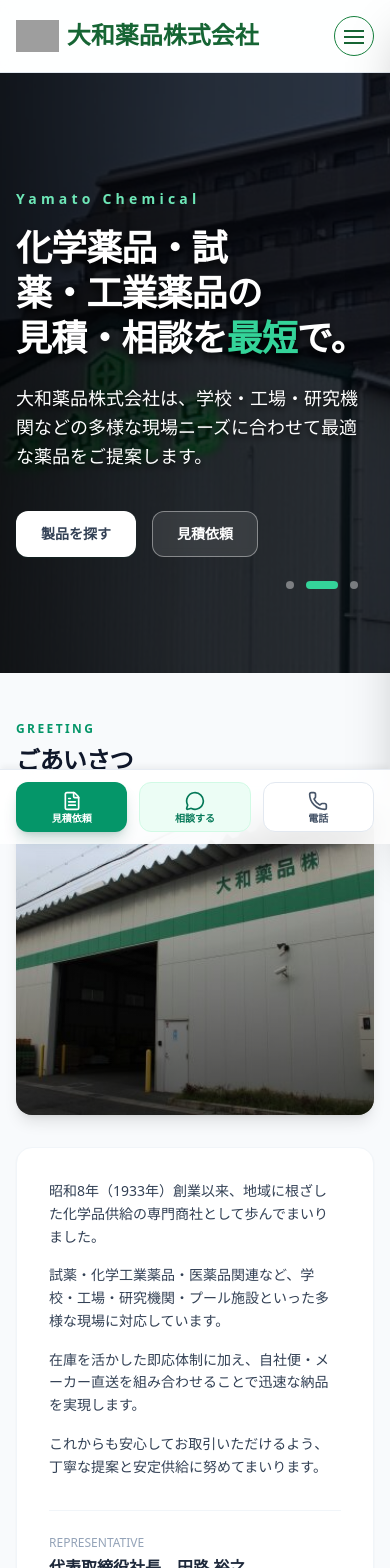
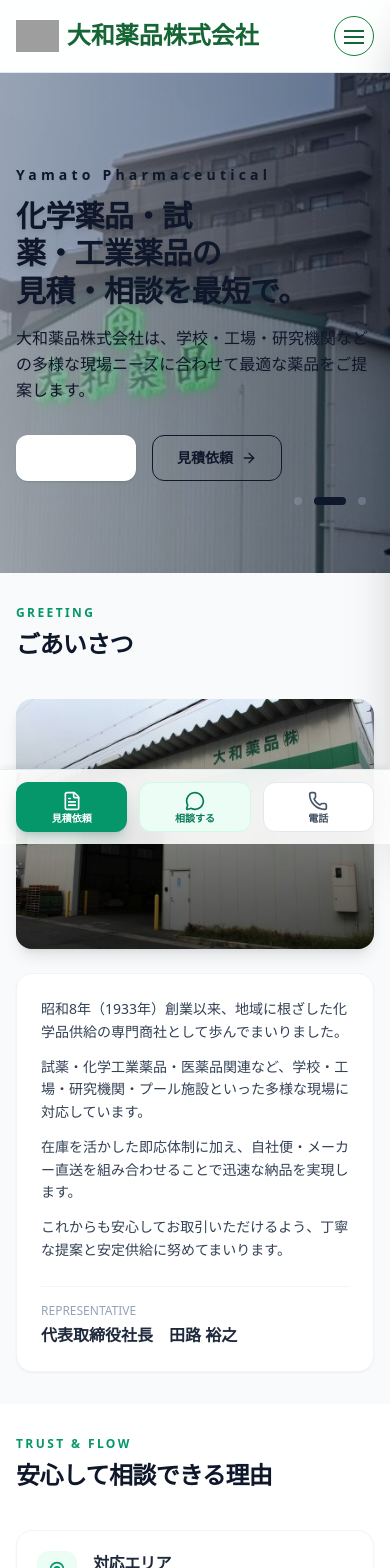
Before and after one commit to musnori/Yamato_HP, a React (Vite) app: page / in a window 390 px wide. Shown: the top 1568 px of the page. Built offline with nearby package versions, Linux system fonts and the light colour scheme; grey boxes are pictures that could not be loaded; a web font is replaced by a local one.

Commit message:
トップページのデザイン修正：余白調整・黒文字化・リンク修正

```diff
--- a/src/Layout.jsx
+++ b/src/Layout.jsx
@@ -61,11 +61,12 @@
     document.body.style.overflow = open || searchOpen ? "hidden" : "";
   }, [open, searchOpen]);
 
+  // ▼▼▼ 修正: 「地域活動」を削除しました ▼▼▼
   const nav = [
     { label: "製品", path: "/products" },
     { label: "サービス", path: "/services" },
     { label: "会社", path: "/company" },
-    { label: "地域活動", path: "/community" },
+    // { label: "地域活動", path: "/community" }, // 削除
     { label: "アクセス", path: "/access" },
     { label: "お問い合わせ", path: "/contact" },
   ];
@@ -288,7 +289,7 @@
               <li><Link className="hover:underline" to="/community">地域活動</Link></li>
               <li><Link className="hover:underline" to="/access">アクセス</Link></li>
               <li><Link className="hover:underline" to="/contact">お問い合わせ</Link></li>
-              <li><Link className="hover:underline" to="/president-blog">社長ブログ</Link></li>
+              {/* 社長ブログなどは Community 内に移動しましたが、フッターには残してもOKです */}
             </ul>
           </div>
           <div className="space-y-3">
--- a/src/pages/Community.jsx
+++ b/src/pages/Community.jsx
@@ -12,21 +12,20 @@
   MessageCircle
 } from "lucide-react";
 
-export default function Community() {
+// ▼▼▼ 修正: isEmbedded（埋め込みフラグ）を受け取る ▼▼▼
+export default function Community({ isEmbedded = false }) {
   const items = [
-    // ▼▼▼ 修正: 社長ブログ（はてなブログ）のみ配置 ▼▼▼
     {
       title: "社長ブログ",
       description: "代表メッセージや日々の気づき、業界への想いをブログ形式で発信しています。",
-      to: "https://yamato-chemi-blog.hatenablog.com/", // 指定のURLに変更
+      to: "https://yamato-chemi-blog.hatenablog.com/",
       tag: "BLOG",
       tagColor: "bg-emerald-100 text-emerald-700",
       date: "随時更新",
       bg: "/images/president-blog-bg.png",
       icon: BookOpenText,
-      external: true, // 外部サイトへ飛ぶ設定
+      external: true,
     },
-    // ▲▲▲ 修正ここまで ▲▲▲
     {
       title: "西兵庫化学薬品協同組合",
       description: "地域の化学薬品供給を支える連携ネットワーク。組合の活動内容をご紹介します。",
@@ -52,10 +51,11 @@
   ];
 
   return (
-    <div className="bg-slate-50 min-h-screen">
-      {/* =======================
-          Header Section
-      ======================== */}
+    // 埋め込み時は背景色や最小高さを無効化
+    <div className={isEmbedded ? "" : "bg-slate-50 min-h-screen"}>
+
+      {/* ▼▼▼ 修正: 埋め込み時はヘッダー（Hero）を表示しない ▼▼▼ */}
+      {!isEmbedded && (
         <section className="relative overflow-hidden bg-white border-b border-slate-200">
           <div className="absolute inset-0 bg-[radial-gradient(#e5e7eb_1px,transparent_1px)] [background-size:16px_16px] opacity-30" />
           <div className="relative layout-container py-12 md:py-16 text-center">
@@ -69,6 +69,7 @@
             </p>
           </div>
         </section>
+      )}
 
       {/* =======================
           Main Content
@@ -77,7 +78,8 @@
         eyebrow="ACTIVITY"
         title="活動一覧"
         description="それぞれのカードをクリックすると詳細ページへ移動します。"
-        className="pt-8"
+        // ▼▼▼ 修正: 埋め込み時は上下の余白を調整して詰める ▼▼▼
+        className={isEmbedded ? "py-10 md:py-12" : "pt-8"}
       >
         <div className="grid gap-8 md:grid-cols-3">
           {items.map((item) => {
@@ -147,9 +149,8 @@
         </div>
       </Section>
 
-      {/* =======================
-          Contact CTA
-      ======================== */}
+      {/* ▼▼▼ 修正: 埋め込み時は下部のCTA（お問い合わせエリア）を表示しない ▼▼▼ */}
+      {!isEmbedded && (
         <Section className="pb-20">
           <div className="rounded-3xl bg-gradient-to-br from-emerald-50 to-white border border-emerald-100 p-8 md:p-12 text-center shadow-sm relative overflow-hidden">
             <div className="absolute right-0 top-0 -translate-y-1/2 translate-x-1/3 opacity-5 pointer-events-none">
@@ -179,6 +180,7 @@
             </div>
           </div>
         </Section>
+      )}
     </div>
   );
 }
--- a/src/pages/Home.jsx
+++ b/src/pages/Home.jsx
@@ -3,7 +3,9 @@
 import Card from "../components/Card";
 import PrimaryCTA from "../components/PrimaryCTA";
 import Section from "../components/Section";
-// アイコンのインポート
+import Community from "./Community";
+
+// アイコン
 import {
   MapPin,
   Truck,
@@ -23,7 +25,6 @@
 
   const greetingImage = "/images/souko1.jpg";
 
-  // ✅ Hero 背景スライダー
   const heroImages = ["/morninng.jpg", "/yugata.jpg", "/night.jpg"];
   const [heroIndex, setHeroIndex] = useState(0);
 
@@ -36,11 +37,11 @@
 
   return (
     <div className="bg-slate-50 text-slate-800 font-sans">
+
       {/* =======================
           Hero Section
       ======================== */}
-      <section className="relative overflow-hidden bg-slate-900 text-white h-[600px] flex items-center">
-        {/* 背景スライダー */}
+      <section className="relative overflow-hidden bg-slate-900 text-white h-[500px] flex items-center">
         <div className="absolute inset-0 z-0">
           {heroImages.map((src, i) => (
             <div
@@ -53,48 +54,47 @@
           ))}
         </div>
 
-        {/* ▼▼▼ 修正1: 背景オーバーレイを少し濃く、黒ベースに変更 ▼▼▼ */}
-        {/* 変更前: bg-gradient-to-r from-slate-950/90 via-slate-900/70 to-slate-900/40 */}
-        <div className="absolute inset-0 bg-gradient-to-r from-black/80 via-black/60 to-black/50 z-10" />
+        {/* 背景オーバーレイ：白透明 */}
+        <div className="absolute inset-0 bg-gradient-to-r from-white/40 via-white/20 to-transparent z-10" />
 
-        <div className="relative z-20 layout-container py-16 md:py-24">
-          <p className="text-sm font-semibold tracking-[0.3em] text-emerald-300 mb-4 animate-fade-in-up">
-            Yamato Chemical
+        <div className="relative z-20 layout-container py-12 md:py-16">
+          <p className="text-sm font-semibold tracking-[0.3em] text-slate-900 mb-3 animate-fade-in-up drop-shadow-sm">
+            Yamato Pharmaceutical
           </p>
 
-          {/* ▼▼▼ 修正2: h1により強いドロップシャドウをつける ▼▼▼ */}
-          {/* 変更前: shadow-black drop-shadow-lg */}
-          <h1 className="text-4xl md:text-5xl lg:text-6xl font-extrabold text-balance leading-tight tracking-tight drop-shadow-[0_5px_5px_rgba(0,0,0,0.9)]">
+          <h1 className="text-3xl md:text-5xl lg:text-6xl font-extrabold text-balance leading-tight tracking-tight text-slate-900 drop-shadow-md">
             化学薬品・試薬・工業薬品の<br />
-            見積・相談を<span className="text-emerald-400 drop-shadow-[0_2px_2px_rgba(0,0,0,0.8)]">最短</span>で。
+            見積・相談を<span className="text-slate-900 drop-shadow-sm">最短</span>で。
           </h1>
 
-          {/* ▼▼▼ 修正3: pタグにも強いドロップシャドウをつける ▼▼▼ */}
-          {/* 変更前: text-slate-100 drop-shadow-md */}
-          <p className="mt-6 max-w-2xl text-white text-lg leading-relaxed drop-shadow-[0_3px_3px_rgba(0,0,0,0.9)]">
+          <p className="mt-4 max-w-2xl text-slate-900 text-base md:text-lg leading-relaxed font-medium drop-shadow-sm">
             大和薬品株式会社は、学校・工場・研究機関などの<br className="hidden md:block"/>
             多様な現場ニーズに合わせて最適な薬品をご提案します。
           </p>
 
-          <div className="mt-10 flex flex-wrap gap-4">
+          <div className="mt-8 flex flex-wrap gap-4">
             <PrimaryCTA
               to="/products"
               label="製品を探す"
               variant="secondary"
-              className="bg-emerald-600 border-transparent text-black hover:bg-emerald-700 shadow-lg shadow-emerald-900/20"
+              className="bg-emerald-600 border-transparent text-white hover:bg-emerald-700 shadow-lg shadow-emerald-900/20"
             />
-            <PrimaryCTA to="/contact?subject=見積依頼" label="見積依頼" variant="outlineLight" />
+            <PrimaryCTA
+              to="/contact?subject=見積依頼"
+              label="見積依頼"
+              variant="outline"
+              className="border-slate-900 text-slate-900 hover:bg-slate-900 hover:text-white"
+            />
           </div>
 
-          {/* ドットナビ */}
-          <div className="absolute bottom-8 right-8 md:right-auto md:left-8 flex gap-3">
+          <div className="absolute bottom-6 right-6 md:right-auto md:left-8 flex gap-3">
             {heroImages.map((_, i) => (
               <button
                 key={i}
                 type="button"
                 onClick={() => setHeroIndex(i)}
                 className={`h-2 w-2 rounded-full transition-all duration-300 ${
-                  i === heroIndex ? "bg-emerald-400 w-8" : "bg-white/40 hover:bg-white/70"
+                  i === heroIndex ? "bg-slate-900 w-8" : "bg-slate-400/40 hover:bg-slate-600/70"
                 }`}
                 aria-label={`スライド${i + 1}`}
               />
@@ -102,28 +102,28 @@
           </div>
         </div>
       </section>
-{/* =======================
+
+      {/* =======================
           GREETING
       ======================== */}
-      <Section eyebrow="GREETING" title="ごあいさつ" className="bg-slate-50">
-        <div className="grid gap-8 lg:grid-cols-2 items-center">
-          <div className="order-2 lg:order-1 space-y-6">
-             <div className="bg-white p-8 rounded-2xl shadow-sm border border-slate-100">
-                <div className="space-y-4 text-sm leading-8 text-slate-600 font-medium">
+      <Section eyebrow="GREETING" title="ごあいさつ" className="bg-slate-50 py-8 md:py-12">
+        <div className="grid gap-6 lg:grid-cols-2 items-center">
+          <div className="order-2 lg:order-1 space-y-4">
+             <div className="bg-white p-6 md:p-8 rounded-2xl shadow-sm border border-slate-100">
+                <div className="space-y-3 text-sm leading-7 text-slate-600 font-medium">
                   {greetingText.map((text, i) => (
                     <p key={i}>{text}</p>
                   ))}
                 </div>
-                <div className="mt-8 pt-6 border-t border-slate-100 flex items-center justify-between">
+                <div className="mt-6 pt-4 border-t border-slate-100 flex items-center justify-between">
                   <div>
                     <p className="text-xs text-slate-400 mb-1">REPRESENTATIVE</p>
                     <p className="text-base font-bold text-slate-800">代表取締役社長　田路 裕之</p>
                   </div>
-                  {/* サイン風の装飾などを入れる場所 */}
                 </div>
              </div>
           </div>
-          <div className="order-1 lg:order-2 h-full min-h-[300px]">
+          <div className="order-1 lg:order-2 h-full min-h-[250px] md:min-h-[300px]">
             <div className="relative h-full rounded-2xl overflow-hidden shadow-lg">
               <img
                 src={greetingImage}
@@ -137,18 +137,14 @@
         </div>
       </Section>
 
+      {/* =======================
+          TRUST & FLOW
+      ======================== */}
+      <Section eyebrow="TRUST & FLOW" title="安心して相談できる理由" className="bg-white py-8 md:py-12">
+        <div className="grid gap-8 lg:grid-cols-2 items-start">
 
-
-
-
-      {/* =======================
-          TRUST & FLOW (メイン改修部分)
-      ======================== */}
-      <Section eyebrow="TRUST & FLOW" title="安心して相談できる理由" className="bg-white">
-        <div className="grid gap-12 lg:grid-cols-2 items-start">
-
-          {/* 左側：TRUST（カード＋アイコン） */}
-          <div className="flex flex-col gap-5">
+          {/* 左側：TRUST */}
+          <div className="flex flex-col gap-4">
             {[
               {
                 icon: MapPin,
@@ -168,13 +164,13 @@
             ].map((item, idx) => (
               <div
                 key={idx}
-                className="group relative bg-white rounded-2xl p-6 border border-slate-100 shadow-sm hover:shadow-md transition-all duration-300 flex items-start gap-5"
+                className="group relative bg-white rounded-2xl p-5 border border-slate-100 shadow-sm hover:shadow-md transition-all duration-300 flex items-start gap-4"
               >
-                <div className="shrink-0 flex items-center justify-center w-12 h-12 rounded-xl bg-emerald-50 text-emerald-600 group-hover:bg-emerald-600 group-hover:text-white transition-colors">
-                  <item.icon size={24} strokeWidth={2} />
+                <div className="shrink-0 flex items-center justify-center w-10 h-10 rounded-xl bg-emerald-50 text-emerald-600 group-hover:bg-emerald-600 group-hover:text-white transition-colors">
+                  <item.icon size={20} strokeWidth={2} />
                 </div>
                 <div>
-                  <h3 className="text-lg font-bold text-slate-800 mb-2 flex items-center gap-2">
+                  <h3 className="text-base font-bold text-slate-800 mb-1 flex items-center gap-2">
                     {item.title}
                   </h3>
                   <p className="text-sm text-slate-600 leading-relaxed">
@@ -185,18 +181,16 @@
             ))}
           </div>
 
-          {/* 右側：FLOW（タイムラインデザイン） */}
-          <div className="bg-slate-50 rounded-3xl p-8 border border-slate-100 relative">
+          {/* 右側：FLOW */}
+          <div className="bg-slate-50 rounded-3xl p-6 md:p-8 border border-slate-100 relative">
             <div className="absolute top-0 right-0 bg-emerald-100 text-emerald-800 text-xs font-bold px-3 py-1 rounded-bl-xl rounded-tr-3xl">
               FLOW
             </div>
-            <h3 className="text-xl font-bold text-slate-900 mb-8">取引の流れ</h3>
+            <h3 className="text-lg font-bold text-slate-900 mb-6">取引の流れ</h3>
 
             <div className="relative pl-2">
-              {/* 縦線 */}
               <div className="absolute left-[15px] top-2 bottom-10 w-0.5 bg-slate-200"></div>
-
-              <div className="space-y-8">
+              <div className="space-y-6">
                 {[
                   "用途・製品の相談",
                   "見積・提案",
@@ -204,17 +198,14 @@
                   "納品・アフターサポート",
                 ].map((step, index) => (
                   <div key={step} className="relative flex items-center gap-4">
-                    {/* 番号サークル */}
                     <div className="relative z-10 flex items-center justify-center w-8 h-8 rounded-full bg-white border-2 border-emerald-500 text-emerald-600 font-bold text-sm shadow-sm">
                       {index + 1}
                     </div>
-                    {/* テキスト */}
-                    <div className="text-slate-700 font-medium">
+                    <div className="text-slate-700 font-medium text-sm md:text-base">
                       {step}
                     </div>
-                    {/* 矢印アイコン（装飾） */}
                     {index < 3 && (
-                      <div className="absolute left-[13px] top-10 text-slate-300">
+                      <div className="absolute left-[13px] top-8 text-slate-300">
                         <ArrowRight size={14} className="rotate-90" />
                       </div>
                     )}
@@ -222,61 +213,54 @@
                 ))}
               </div>
             </div>
-
-            {/* ヒントボックス */}
-            <div className="mt-8 bg-emerald-50/80 border border-emerald-100 rounded-xl p-5 flex items-start gap-4">
-              <Lightbulb className="text-emerald-500 shrink-0 mt-1" size={24} />
+            <div className="mt-6 bg-emerald-50/80 border border-emerald-100 rounded-xl p-4 flex items-start gap-3">
+              <Lightbulb className="text-emerald-500 shrink-0 mt-0.5" size={20} />
               <div>
                 <p className="font-bold text-emerald-800 text-sm">用途が不明でもOK</p>
-                <p className="mt-1 text-sm text-emerald-700/80 leading-relaxed">
-                  「何に使うか」だけ教えていただければ、最適な製品をご提案します。品番がわからなくても大丈夫です。
+                <p className="mt-0.5 text-xs md:text-sm text-emerald-700/80 leading-relaxed">
+                  「何に使うか」だけ教えていただければ、最適な製品をご提案します。
                 </p>
               </div>
             </div>
           </div>
-
         </div>
       </Section>
 
       {/* =======================
-          NEEDS (よくある相談)
+          NEEDS
       ======================== */}
-      <Section eyebrow="NEEDS" title="よくあるご相談" className="bg-slate-50">
-        <div className="grid gap-5 md:grid-cols-2 lg:grid-cols-4 items-stretch">
+      <Section eyebrow="NEEDS" title="よくあるご相談" className="bg-slate-50 py-8 md:py-12">
+        <div className="grid gap-4 md:grid-cols-2 lg:grid-cols-4 items-stretch">
           {[
             {
               title: "急ぎで必要",
               desc: "納期や在庫状況を最短で確認します。",
               to: "/contact?subject=急ぎで薬品が必要",
-              type: "link",
             },
             {
               title: "製品選びの相談",
               desc: "用途や現場条件だけでも相談OK。",
               to: "/contact?subject=用途が未定の相談",
-              type: "link",
             },
             {
               title: "安全・取扱いの相談",
               desc: "法令や保管方法も含めてご案内します。",
               to: "/contact?subject=安全・取扱いの相談",
-              type: "link",
             },
             {
               title: "回収・処分",
               desc: "不要な薬品の回収・処分の相談に対応。",
               to: "/services",
-              type: "link",
             },
           ].map((item) => (
             <Link key={item.title} to={item.to} className="h-full group">
-              <Card className="p-6 h-full flex flex-col border-none shadow-sm hover:shadow-lg hover:-translate-y-1 transition-all duration-300">
-                <div className="flex items-center justify-between mb-4">
+              <Card className="p-5 h-full flex flex-col border-none shadow-sm hover:shadow-lg hover:-translate-y-1 transition-all duration-300">
+                <div className="flex items-center justify-between mb-3">
                   <CheckCircle2 size={20} className="text-emerald-500/50 group-hover:text-emerald-500 transition-colors" />
                 </div>
-                <h3 className="text-lg font-bold text-slate-800">{item.title}</h3>
-                <p className="mt-2 text-sm text-slate-500 group-hover:text-slate-600 transition-colors">{item.desc}</p>
-                <div className="mt-auto pt-4 text-xs font-bold text-emerald-600 flex items-center gap-1 group-hover:gap-2 transition-all">
+                <h3 className="text-base font-bold text-slate-800">{item.title}</h3>
+                <p className="mt-1 text-sm text-slate-500 group-hover:text-slate-600 transition-colors leading-snug">{item.desc}</p>
+                <div className="mt-auto pt-3 text-xs font-bold text-emerald-600 flex items-center gap-1 group-hover:gap-2 transition-all">
                   相談する <ArrowRight size={14} />
                 </div>
               </Card>
@@ -291,8 +275,8 @@
       <Section
         eyebrow="PRODUCT CATEGORY"
         title="取扱カテゴリ"
-        className="bg-white"
-        actions={<PrimaryCTA to="/products" label="すべての製品を見る" variant="outline" />}
+        className="bg-white py-8 md:py-12"
+        actions={<PrimaryCTA to="/products" label="すべての製品を見る" variant="outline" size="sm" />}
       >
         <div className="grid gap-4 md:grid-cols-2 lg:grid-cols-4">
           {[
@@ -302,41 +286,45 @@
             { title: "クリーニング関係", desc: "洗浄・除菌・漂白用途", to: "/products?cat=cleaning" },
           ].map((c) => (
             <Link key={c.title} to={c.to} className="group">
-              <div className="h-full bg-slate-50 rounded-xl p-6 hover:bg-emerald-50 hover:shadow-md transition-all duration-300 border border-slate-100 hover:border-emerald-100">
-                <h3 className="text-lg font-bold text-slate-800 group-hover:text-emerald-900 transition-colors">{c.title}</h3>
-                <p className="mt-2 text-sm text-slate-500 group-hover:text-emerald-700/80 transition-colors">{c.desc}</p>
+              <div className="h-full bg-slate-50 rounded-xl p-5 hover:bg-emerald-50 hover:shadow-md transition-all duration-300 border border-slate-100 hover:border-emerald-100">
+                <h3 className="text-base font-bold text-slate-800 group-hover:text-emerald-900 transition-colors">{c.title}</h3>
+                <p className="mt-1 text-xs md:text-sm text-slate-500 group-hover:text-emerald-700/80 transition-colors">{c.desc}</p>
               </div>
             </Link>
           ))}
         </div>
       </Section>
 
-
+      {/* =======================
+          COMMUNITY (地域活動)
+      ======================== */}
+      <div className="border-t border-slate-100">
+        <Community isEmbedded={true} />
+      </div>
 
       {/* =======================
-          NEWS (リストデザイン改修)
+          NEWS (お知らせ)
       ======================== */}
       <Section
         eyebrow="NEWS"
         title="お知らせ"
-        className="bg-white"
-        actions={<PrimaryCTA to="/news" label="一覧を見る" variant="outline" />}
+        className="bg-white pt-0 md:pt-0 pb-12 md:pb-16"
+        actions={<PrimaryCTA to="/news" label="一覧を見る" variant="outline" size="sm" />}
       >
         <div className="bg-slate-50 rounded-2xl border border-slate-100 overflow-hidden">
-          {/* ダミーデータでの表示例 */}
           {[
              { date: "2025.12.30", cat: "お知らせ", title: "Webサイトをリニューアルいたしました。" },
              { date: "2025.12.15", cat: "営業日", title: "年末年始の営業についてのお知らせ" },
              { date: "2025.11.20", cat: "製品情報", title: "水処理用凝集剤の新規在庫が入荷しました" },
           ].map((news, i) => (
-            <Link key={i} to="/news" className="flex flex-col md:flex-row md:items-center gap-2 md:gap-6 p-5 hover:bg-white transition-colors group border-b border-slate-200 last:border-0">
+            <Link key={i} to="/news" className="flex flex-col md:flex-row md:items-center gap-2 md:gap-5 p-4 md:p-5 hover:bg-white transition-colors group border-b border-slate-200 last:border-0">
                <div className="flex items-center gap-3 shrink-0">
                  <span className="text-sm font-mono text-slate-500">{news.date}</span>
                  <span className="px-2 py-0.5 rounded text-[10px] font-bold bg-slate-200 text-slate-600 group-hover:bg-emerald-100 group-hover:text-emerald-700 transition-colors">
                    {news.cat}
                  </span>
                </div>
-               <p className="text-sm md:text-base font-medium text-slate-800 group-hover:text-emerald-800 transition-colors line-clamp-1">
+               <p className="text-sm font-medium text-slate-800 group-hover:text-emerald-800 transition-colors line-clamp-1">
                  {news.title}
                </p>
                <ArrowRight className="ml-auto text-slate-300 group-hover:text-emerald-500 opacity-0 group-hover:opacity-100 transition-all" size={16} />
@@ -346,24 +334,25 @@
       </Section>
 
       {/* Footer CTA */}
-      <section className="py-20 bg-gradient-to-br from-emerald-900 via-emerald-800 to-slate-900 text-white text-center">
+      <section className="py-12 md:py-16 bg-gradient-to-br from-emerald-900 via-emerald-800 to-slate-900 text-white text-center">
         <div className="layout-container max-w-3xl mx-auto">
-          <h2 className="text-3xl md:text-4xl font-bold mb-6">薬品の調達でお困りですか？</h2>
-          <p className="text-emerald-100 text-lg mb-10 leading-relaxed">
+          <h2 className="text-2xl md:text-3xl font-bold mb-4">薬品の調達でお困りですか？</h2>
+          <p className="text-emerald-100 text-base md:text-lg mb-8 leading-relaxed">
             「すぐに欲しい」「どれが良いかわからない」など、<br className="hidden md:inline" />
             お客様の課題に合わせて柔軟に対応いたします。
           </p>
           <div className="flex flex-col sm:flex-row justify-center gap-4">
+            {/* ▼▼▼ 修正: 背景をエメラルド、文字を白に変更 ▼▼▼ */}
             <PrimaryCTA
               to="/contact?subject=見積依頼"
               label="無料で見積依頼する"
-              className="bg-white text-emerald-900 hover:bg-slate-100 px-8 py-4 text-lg shadow-xl"
+              className="bg-emerald-600 text-white hover:bg-emerald-700 px-8 py-3 text-base shadow-xl border-transparent"
             />
             <PrimaryCTA
               to="/contact?subject=相談したい"
               label="まずは相談する"
               variant="outlineLight"
-              className="px-8 py-4 text-lg"
+              className="px-8 py-3 text-base"
             />
           </div>
         </div>
```
Lines whose indentation alone changed are shown as unchanged.
